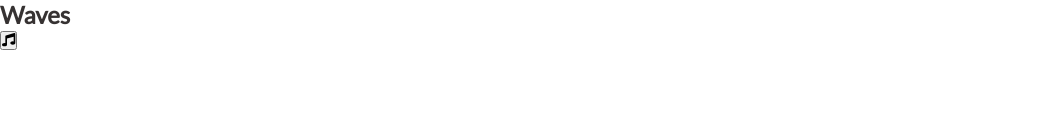
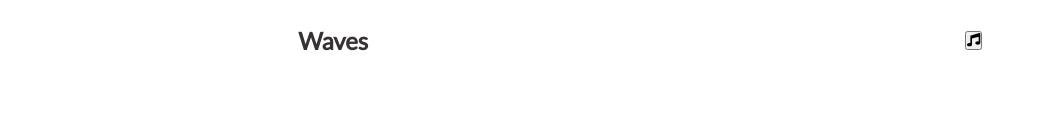
Before and after one commit to DVarner94/music-app, a React (Create React App) app: page / in a window 1280 px wide. Shown: the top 137 px of the page, without its empty margins (0-1045 px from the left). Built offline with nearby package versions, Linux system fonts and the light colour scheme; grey boxes are pictures that could not be loaded.

Commit message:
importing nav style component

```diff
--- a/src/styles/app.scss
+++ b/src/styles/app.scss
@@ -17,3 +17,4 @@ h3, h4{
 @import "./song";
 @import "./player";
 @import "./library";
+@import "./nav";
```
